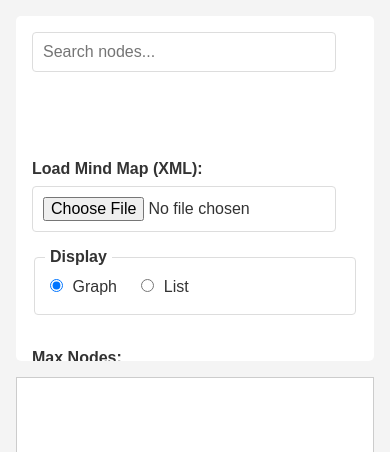
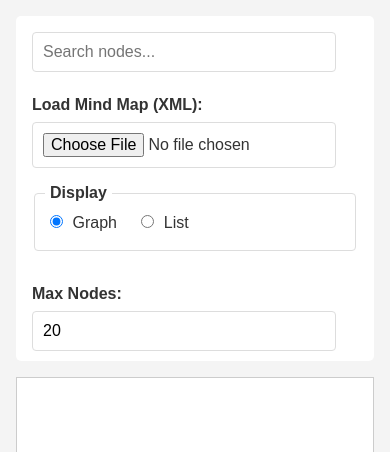
Before and after one commit to url00/FreeplaneWeb, a website with bundled scripts: page src/index.html in a window 390 px wide. Shown: the top 452 px of the page. Built offline with nearby package versions, Linux system fonts and the light colour scheme.

Commit message:
Another possible fix.

```diff
--- a/src/style.css
+++ b/src/style.css
@@ -113,7 +113,6 @@ main {
     .controls {
         height: 33.33vh;
         overflow-y: auto;
-        padding-top: 5em;
         flex-direction: column;
     }
     .display-panel {
```
